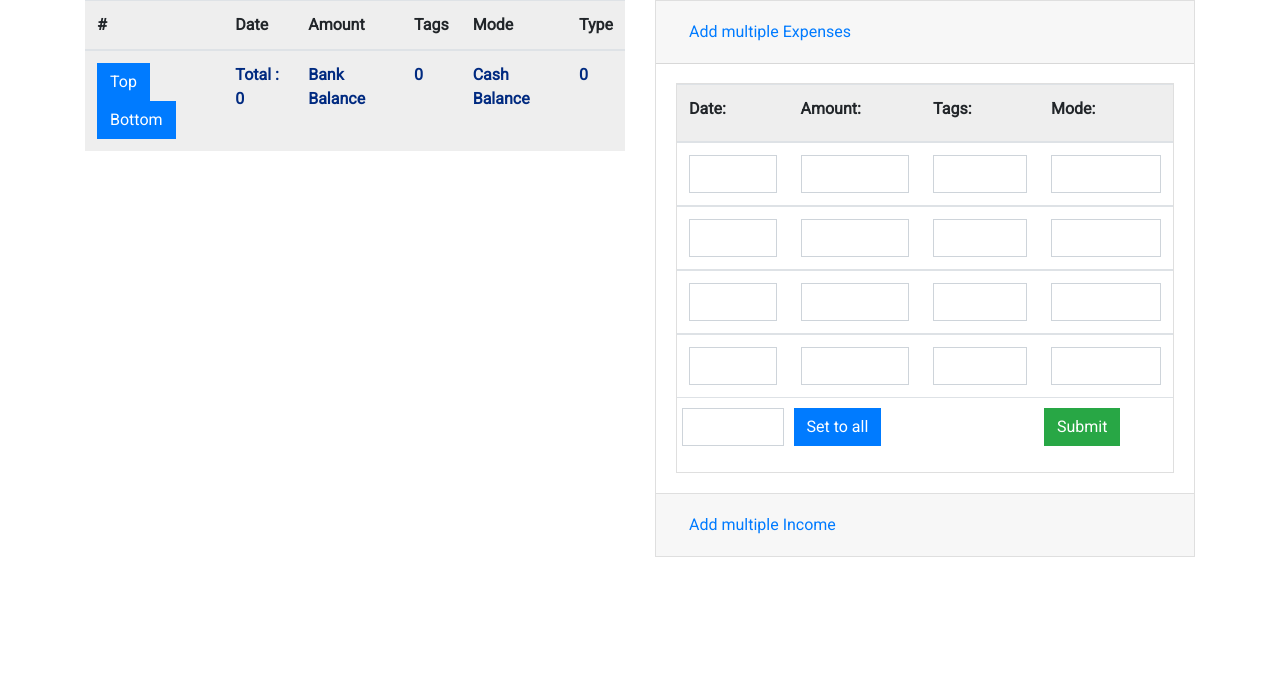
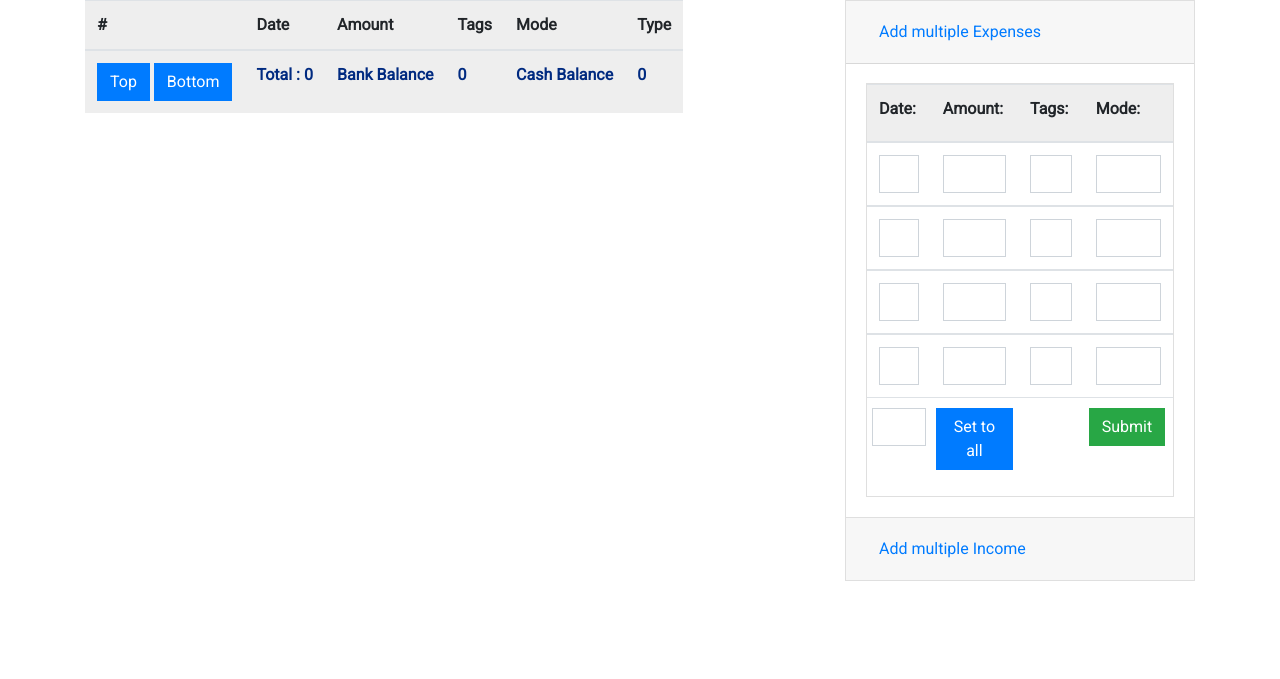
Before and after one commit to siddheshkand/expenses, a Django app: page / in a window 1280 px wide. Shown: the part 48-727 px from the top of the page. Run offline with Django 3.2, Linux system fonts and the light colour scheme; the visitor is signed in with stand-in values (Sample User, id 1); data that the repository does not hold is empty; some libraries are stand-ins or nearby versions.

Commit message:
ui improved

```diff
--- a/home/templates/home/home.html
+++ b/home/templates/home/home.html
@@ -45,7 +45,7 @@
     <div class="mt-5"></div>
     <div class="container">
         <div class="row mt-2">
-            <div class="col-sm-6">
+            <div class="col-sm-8">
                 <table class="table table-striped tableFixHead" id="e_i_table">
                     <thead>
                     <tr>
@@ -98,7 +98,7 @@
                     </tfoot>
                 </table>
             </div>
-            <div class="col-sm-6">
+            <div class="col-sm-4">
                 <div class="accordion" id="accordionExample">
                     <div class="card">
                         <div class="card-header" id="headingOne">
```
